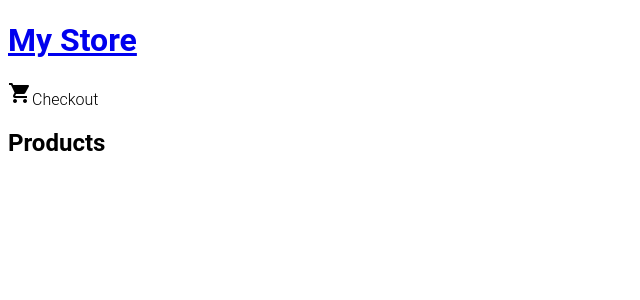
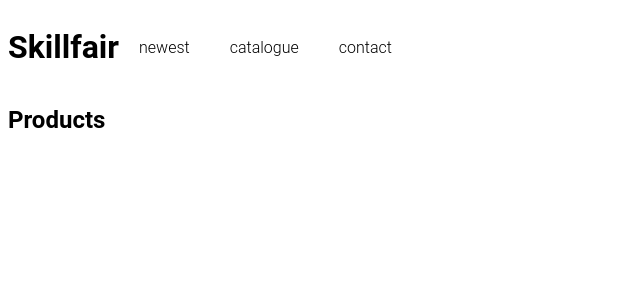
Before and after one commit to mdlawrenceusa/720-scratch, an Angular app: page / in a window 1280 px wide. Shown: the top 300 px of the page, without its empty margins (0-640 px from the left). Built offline with nearby package versions, Linux system fonts and the light colour scheme.

Commit message:
1 file modified

```diff
--- a/src/app/top-bar/top-bar.component.html
+++ b/src/app/top-bar/top-bar.component.html
@@ -1,12 +1,10 @@
-<a [routerLink]="['/']">
-  <h1>My Store</h1>
-</a>
-
-<a class="button fancy-button"><em class="material-icons">shopping_cart</em>Checkout</a>
-
-
-<!--
-Copyright Google LLC. All Rights Reserved.
-Use of this source code is governed by an MIT-style license that
-can be found in the LICENSE file at https://angular.io/license
--->
+<header class="container">
+<div class="row">
+  <h1 class="col-sm-8">Skillfair</h1>
+  <nav class="col-sm-4">
+    <p>newest</p>
+    <p>catalogue</p>
+    <p>contact</p>
+  </nav>
+</div>
+</header>
```
